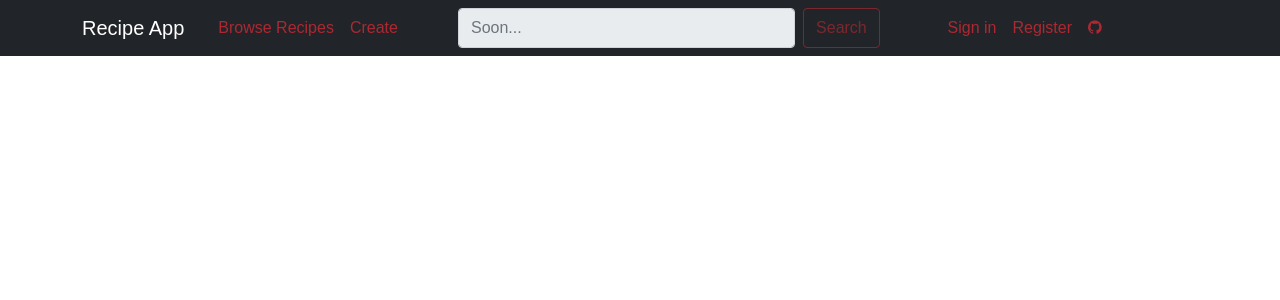
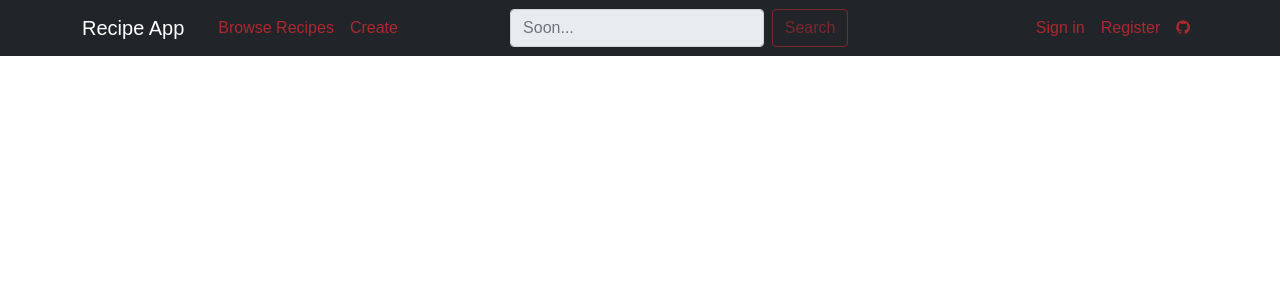
Before and after one commit to Jeb4dev/recipe-web-app, a Flask app: page /recipe/ in a window 1280 px wide. Shown: the top 300 px of the page. Run offline with Flask 2, Linux system fonts and the light colour scheme; data that the repository does not hold is empty.

Commit message:
navbar better item positioning

```diff
--- a/templates/base.html
+++ b/templates/base.html
@@ -41,12 +41,15 @@
                 </li>
                 {% endif %}
             </ul>
-            <div class="navbar-nav me-auto ">
+            <div class="navbar-nav">
                 <form class="d-flex">
                     <input class="form-control me-2" type="search" placeholder="Soon..." aria-label="Search" title="To be added later" style="min-width:70%;" disabled>
                     <button class="btn btn-outline-danger" type="submit" style="color:#ad2831; border-color:#ad2831; margin-right:200px;" disabled>Search</button>
                 </form>
-                <div class="navbar-nav mr-auto mt-2 mt-lg-0">
+            </div>
+
+            <div class="navbar-nav">
+                <div class="navbar-nav">
                     {% if current_user.is_authenticated %}
                         <a class="nav-link" href="/account/logout" title="Logout">
                             <i class="fa fa-sign-out" style="color:#ad2831;"></i>
```
